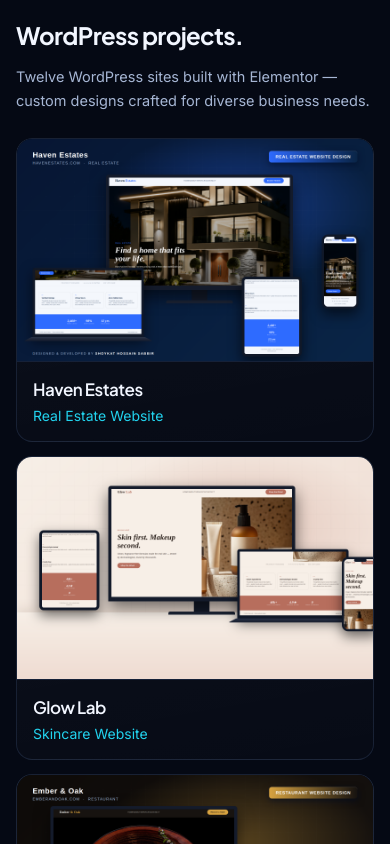
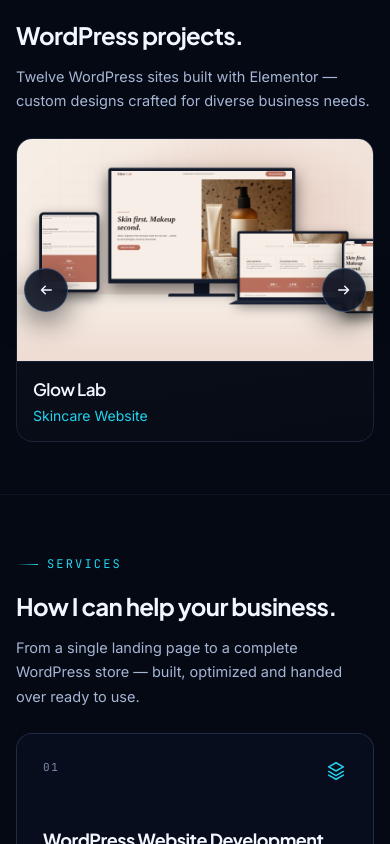
Before and after one commit to shoykat-dev/shoykat-protfolio, a React (Vite) app: page / in a window 390 px wide. Shown: the part 4960-5804 px from the top of the page. Built offline with nearby package versions, Linux system fonts and the light colour scheme.

Commit message:
Update Projects section to auto-sliding single-row layout with seamless loop

```diff
--- a/src/components/Projects.css
+++ b/src/components/Projects.css
@@ -1,13 +1,29 @@
 /* =====================================================================
-   PROJECTS SECTION — Manual 2-slide grid slider with navigation arrows
-   - Desktop: 3 columns x 2 rows (6 cards per slide, 2 slides total)
-   - Tablet: 2 columns x 3 rows (6 cards per slide)
-   - Mobile: 1 column (6 cards stacked per slide)
+   PROJECTS SECTION — Auto-sliding single-row layout
+   - 1 row containing all 12 projects (seamlessly looping)
+   - Auto-slides 1 card at a time every 5.5 seconds
+   - Desktop: 3 cards visible at a time
+   - Tablet: 2 cards visible at a time
+   - Mobile: 1 card visible at a time
    ===================================================================== */
 
 .projects-slider {
   position: relative;
   width: 100%;
+  --visible-cards: 3;
+  --card-gap: clamp(14px, 1.8vw, 24px);
+}
+
+@media (max-width: 1024px) {
+  .projects-slider {
+    --visible-cards: 2;
+  }
+}
+
+@media (max-width: 640px) {
+  .projects-slider {
+    --visible-cards: 1;
+  }
 }
 
 /* ---------- slider viewport & track ---------- */
@@ -15,40 +31,31 @@
   overflow: hidden;
   width: 100%;
   border-radius: var(--radius);
+  container-type: inline-size;
 }
 
 .projects-slider__track {
   display: flex;
-  width: 100%;
-  transition: transform 0.5s cubic-bezier(0.22, 1, 0.36, 1);
+  gap: var(--card-gap);
+  width: max-content;
   will-change: transform;
+  transform: translateX(
+    calc(-1 * var(--slide-index, 0) * (100cqw + var(--card-gap)) / var(--visible-cards))
+  );
 }
 
-.projects-slider__slide {
-  flex: 0 0 100%;
-  min-width: 100%;
-  max-width: 100%;
-  box-sizing: border-box;
-}
-
-/* ---------- grid per slide ---------- */
-.projects-grid {
-  display: grid;
-  grid-template-columns: repeat(3, 1fr);
-  gap: var(--card-gap);
-  width: 100%;
-}
-
-@media (max-width: 1024px) {
-  .projects-grid {
-    grid-template-columns: repeat(2, 1fr);
+/* Fallback for browsers without container queries */
+@supports not (container-type: inline-size) {
+  .projects-slider__item {
+    flex: 0 0 calc((100% - (var(--visible-cards) - 1) * var(--card-gap)) / var(--visible-cards));
   }
 }
 
-@media (max-width: 640px) {
-  .projects-grid {
-    grid-template-columns: 1fr;
-  }
+.projects-slider__item {
+  flex: 0 0 calc((100cqw - (var(--visible-cards) - 1) * var(--card-gap)) / var(--visible-cards));
+  width: calc((100cqw - (var(--visible-cards) - 1) * var(--card-gap)) / var(--visible-cards));
+  min-width: 0;
+  box-sizing: border-box;
 }
 
 /* ---------- project card ---------- */
@@ -60,6 +67,7 @@
   background: linear-gradient(170deg, rgba(255, 255, 255, 0.04), rgba(255, 255, 255, 0.012));
   overflow: hidden;
   user-select: none;
+  height: 100%;
   transition: border-color 0.35s var(--ease), transform 0.35s var(--ease),
     box-shadow 0.35s var(--ease);
 }
@@ -95,6 +103,7 @@
   display: flex;
   flex-direction: column;
   gap: 6px;
+  flex: 1;
 }
 
 .project-card__title {
@@ -144,19 +153,12 @@
   stroke-width: 2;
 }
 
-.projects-slider__arrow:hover:not(:disabled) {
+.projects-slider__arrow:hover {
   background: var(--panel-solid);
   border-color: var(--cyan);
   color: var(--cyan);
   box-shadow: 0 0 25px rgba(34, 211, 238, 0.45);
   transform: translateY(-50%) scale(1.08);
-}
-
-.projects-slider__arrow:disabled {
-  opacity: 0.25;
-  cursor: not-allowed;
-  pointer-events: none;
-  border-color: var(--line);
 }
 
 /* Arrow position across screen sizes */
--- a/src/components/Projects.jsx
+++ b/src/components/Projects.jsx
@@ -1,4 +1,4 @@
-import { useState, useRef } from 'react'
+import { useState, useEffect, useRef } from 'react'
 import { wpProjects } from '../data/content'
 import SectionHead from './SectionHead'
 import Icon from './Icons'
@@ -24,23 +24,59 @@ function ProjectCard({ project }) {
 }
 
 export default function Projects() {
-  const [currentSlide, setCurrentSlide] = useState(0)
+  const count = wpProjects.length // 12
+  // Triple the list for a seamless infinite loop in both directions
+  const extendedProjects = [...wpProjects, ...wpProjects, ...wpProjects]
+
+  // Start at the middle set (index 12)
+  const [currentIndex, setCurrentIndex] = useState(count)
+  const [isTransitioning, setIsTransitioning] = useState(true)
+  const [isPaused, setIsPaused] = useState(false)
   const touchStartX = useRef(null)
 
-  // 12 projects: Slide 1 (1-6), Slide 2 (7-12)
-  const slides = [
-    wpProjects.slice(0, 6),
-    wpProjects.slice(6, 12),
-  ]
+  // Auto-slide every 5.5 seconds (between 5-6s), one card at a time
+  useEffect(() => {
+    if (isPaused) return
 
-  const totalSlides = slides.length
+    const timer = setInterval(() => {
+      setIsTransitioning(true)
+      setCurrentIndex((prev) => prev + 1)
+    }, 5500)
+
+    return () => clearInterval(timer)
+  }, [isPaused])
+
+  // Seamless reset without transition when wrapping around
+  const handleTransitionEnd = () => {
+    if (currentIndex >= count * 2) {
+      setIsTransitioning(false)
+      setCurrentIndex((prev) => prev - count)
+    } else if (currentIndex < count) {
+      setIsTransitioning(false)
+      setCurrentIndex((prev) => prev + count)
+    }
+  }
+
+  // Re-enable transition on the next frame after silent reset
+  useEffect(() => {
+    if (!isTransitioning) {
+      const raf = requestAnimationFrame(() => {
+        requestAnimationFrame(() => {
+          setIsTransitioning(true)
+        })
+      })
+      return () => cancelAnimationFrame(raf)
+    }
+  }, [isTransitioning])
 
   const handlePrev = () => {
-    setCurrentSlide((prev) => Math.max(0, prev - 1))
+    setIsTransitioning(true)
+    setCurrentIndex((prev) => prev - 1)
   }
 
   const handleNext = () => {
-    setCurrentSlide((prev) => Math.min(totalSlides - 1, prev + 1))
+    setIsTransitioning(true)
+    setCurrentIndex((prev) => prev + 1)
   }
 
   const handleTouchStart = (e) => {
@@ -67,13 +103,18 @@ export default function Projects() {
           sub="Twelve WordPress sites built with Elementor — custom designs crafted for diverse business needs."
         />
 
-        <div className="projects-slider reveal">
+        <div
+          className="projects-slider reveal"
+          onMouseEnter={() => setIsPaused(true)}
+          onMouseLeave={() => setIsPaused(false)}
+          onFocus={() => setIsPaused(true)}
+          onBlur={() => setIsPaused(false)}
+        >
           <button
             type="button"
             className="projects-slider__arrow projects-slider__arrow--prev"
             onClick={handlePrev}
-            disabled={currentSlide === 0}
-            aria-label="Previous slide"
+            aria-label="Previous project"
           >
             <Icon name="arrowLeft" />
           </button>
@@ -85,19 +126,20 @@ export default function Projects() {
           >
             <div
               className="projects-slider__track"
-              style={{ transform: `translateX(-${currentSlide * 100}%)` }}
+              onTransitionEnd={handleTransitionEnd}
+              style={{
+                '--slide-index': currentIndex,
+                transition: isTransitioning
+                  ? 'transform 0.65s cubic-bezier(0.22, 1, 0.36, 1)'
+                  : 'none',
+              }}
             >
-              {slides.map((slideProjects, slideIdx) => (
+              {extendedProjects.map((project, idx) => (
                 <div
-                  className="projects-slider__slide"
-                  key={slideIdx}
-                  aria-hidden={currentSlide !== slideIdx}
+                  className="projects-slider__item"
+                  key={`${project.title}-${idx}`}
                 >
-                  <div className="projects-grid">
-                    {slideProjects.map((project) => (
-                      <ProjectCard key={project.title} project={project} />
-                    ))}
-                  </div>
+                  <ProjectCard project={project} />
                 </div>
               ))}
             </div>
@@ -107,8 +149,7 @@ export default function Projects() {
             type="button"
             className="projects-slider__arrow projects-slider__arrow--next"
             onClick={handleNext}
-            disabled={currentSlide === totalSlides - 1}
-            aria-label="Next slide"
+            aria-label="Next project"
           >
             <Icon name="arrowRight" />
           </button>
```
